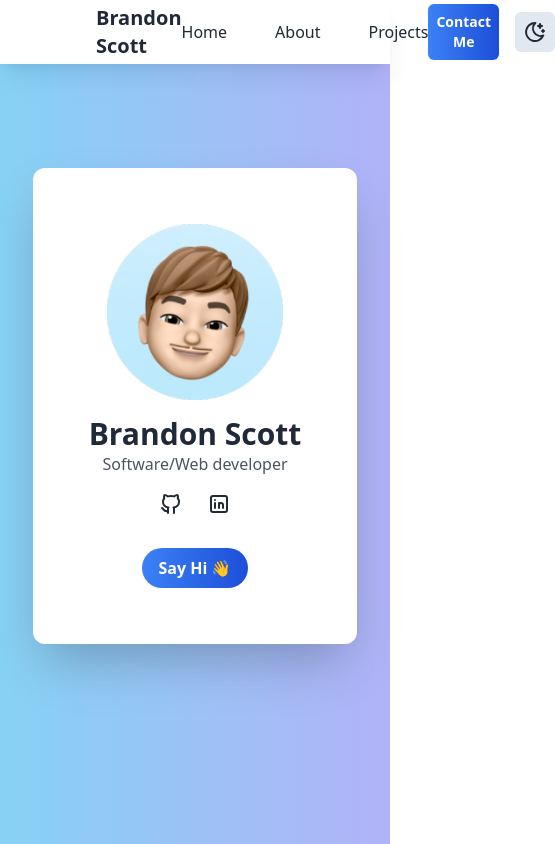
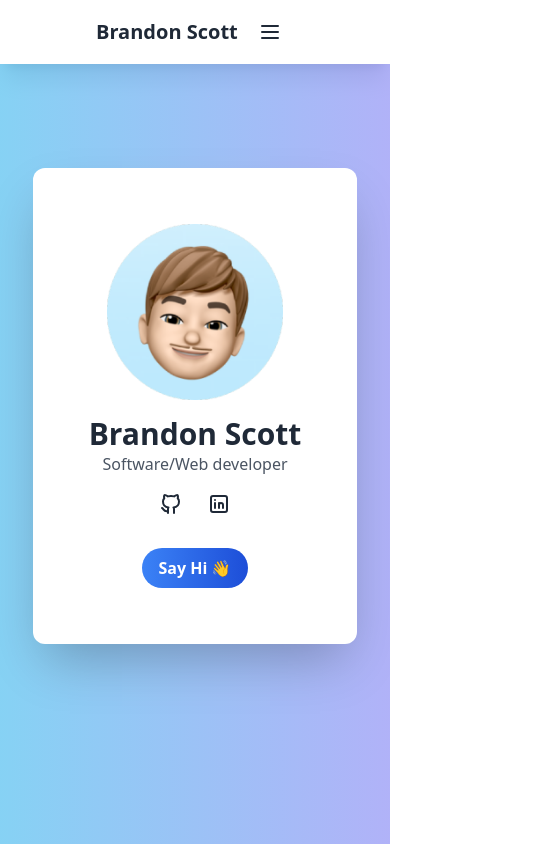
Before and after one commit to brandonscott4/portfolioV2, a React (Vite) app in the folder portfolio/: page / in a window 390 px wide. Shown: the whole page, 555 px wide, since content can reach past the window. Built offline with nearby package versions, Linux system fonts and the light colour scheme.

Commit message:
Update NavBar.jsx

```diff
--- a/portfolio/src/components/NavBar.jsx
+++ b/portfolio/src/components/NavBar.jsx
@@ -4,9 +4,30 @@ import { NavLink } from "react-router-dom";
 function NavBar() {
   return (
     <>
+      <div className="drawer-end">
+        <input id="my-drawer" type="checkbox" className="drawer-toggle" />
+        <div className="drawer-content flex flex-col">
           <nav className="w-full h-16 flex justify-between items-center shadow-xl px-24">
             <p className="font-bold text-xl text-">Brandon Scott</p>
-        <ul className="flex gap-12">
+            <div className="flex-none lg:hidden">
+              <label htmlFor="my-drawer" className="btn btn-square btn-ghost">
+                <svg
+                  xmlns="http://www.w3.org/2000/svg"
+                  fill="none"
+                  viewBox="0 0 24 24"
+                  className="inline-block w-6 h-6 stroke-current"
+                >
+                  <path
+                    strokeLinecap="round"
+                    strokeLinejoin="round"
+                    strokeWidth="2"
+                    d="M4 6h16M4 12h16M4 18h16"
+                  ></path>
+                </svg>
+              </label>
+            </div>
+            <div className="flex-none hidden lg:block">
+              <ul className="flex justify-center items-center gap-12">
                 <li>
                   <NavLink
                     exact
@@ -39,7 +60,7 @@ function NavBar() {
                     Projects
                   </NavLink>
                 </li>
-        </ul>
+                <div className="divider divider-horizontal"></div>
                 <div className="flex justify-center items-center gap-4">
                   <NavLink exact to="contact">
                     <button className="bg-gradient-to-r from-blue-500 to-blue-700 hover:from-blue-700 hover:to-blue-900 rounded-md font-bold px-2 py-2 text-white text-sm">
@@ -50,7 +71,58 @@ function NavBar() {
                     <IconMoonStars />
                   </div>
                 </div>
+              </ul>
+            </div>
           </nav>
+        </div>
+        <div className="drawer-side z-50">
+          <label htmlFor="my-drawer" className="drawer-overlay"></label>
+          <ul className="p-4 w-80 h-full bg-white">
+            <li>
+              <NavLink
+                exact
+                to="/"
+                className="
+              hover:underline
+              decoration-2
+              decoration-sky-500"
+                /*activeClassName="decoration-2 decoration-sky-500 text-sky-500"*/
+              >
+                Home
+              </NavLink>
+            </li>
+            <li>
+              <NavLink
+                exact
+                to="about"
+                className="hover:underline decoration-2 decoration-sky-500"
+              >
+                About
+              </NavLink>
+            </li>
+
+            <li>
+              <NavLink
+                exact
+                to="projects"
+                className="hover:underline decoration-2 decoration-sky-500"
+              >
+                Projects
+              </NavLink>
+            </li>
+            <div className="flex justify-center items-center gap-4 mt-4">
+              <NavLink exact to="contact">
+                <button className="bg-gradient-to-r from-blue-500 to-blue-700 hover:from-blue-700 hover:to-blue-900 rounded-md font-bold px-2 py-2 text-white text-sm">
+                  Contact Me
+                </button>
+              </NavLink>
+              <div className="bg-slate-200 rounded-md px-2 py-2">
+                <IconMoonStars />
+              </div>
+            </div>
+          </ul>
+        </div>
+      </div>
     </>
   );
 }
```
Lines whose indentation alone changed are shown as unchanged.
